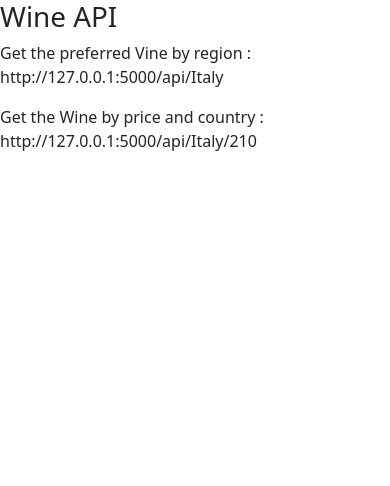
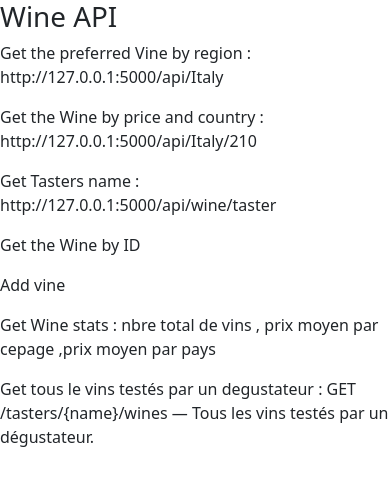
Before and after one commit to RIKIEL-K/Wine-Taste-Api, a Flask app: page / in a window 390 px wide. Shown: the top 486 px of the page. Run offline with Flask 3, Linux system fonts and the light colour scheme; parts of the project's set-up code (start-up, migrations or seed data) failed here and were passed over.

Commit message:
add the breakpoints to get all tasters name

```diff
--- a/main.py
+++ b/main.py
@@ -1,5 +1,6 @@
 import pandas as pd
 from flask import Flask, render_template, jsonify
+
 
 app = Flask(__name__)
 df = pd.read_csv("wines.csv")
@@ -20,5 +21,12 @@ def vine_price(pays,price):
     return jsonify(result)
 
 
+@app.route("/api/wine/taster")
+def get_taster():
+    df2 = df[["taster_name", "taster_twitter_handle"]].drop_duplicates()
+    data = df2.to_dict(orient='records')
+    return jsonify(data)
+
+
 if __name__ == "__main__":
     app.run(debug=True,port=5000)
--- a/templates/home.html
+++ b/templates/home.html
@@ -10,6 +10,11 @@
 <h1>Wine API</h1>
 <p>Get the preferred Vine by region : http://127.0.0.1:5000/api/Italy</p>
 <p>Get the Wine by price and country : http://127.0.0.1:5000/api/Italy/210</p>
+<p>Get Tasters name : http://127.0.0.1:5000/api/wine/taster</p>
+<p>Get the Wine by ID</p>
+<p>Add vine </p>
+<p>Get Wine stats : nbre total de vins , prix moyen par cepage ,prix moyen par pays</p>
+<p>Get tous le vins testés par un degustateur : GET /tasters/{name}/wines — Tous les vins testés par un dégustateur.</p>
 
 </body>
 </html>
```
